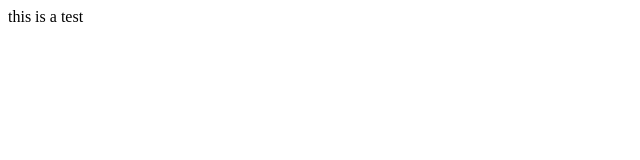
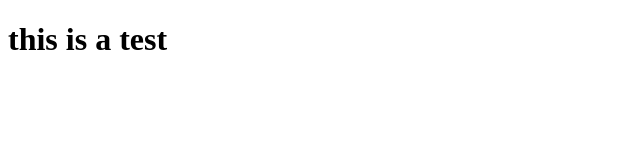
Before and after one commit to paz2210iii/paz2210iii.github.io, a plain HTML site: page index.html in a window 1280 px wide. Shown: the whole page, without its empty margins (0-640 px from the left). Drawn offline with Linux system fonts and the light colour scheme.

Commit message:
testing html text

```diff
--- a/index.html
+++ b/index.html
@@ -6,6 +6,6 @@
     <title>Document</title>
 </head>
 <body>
-    this is a test
+    <h1>this is a test<h1>
 </body>
 </html>
```
